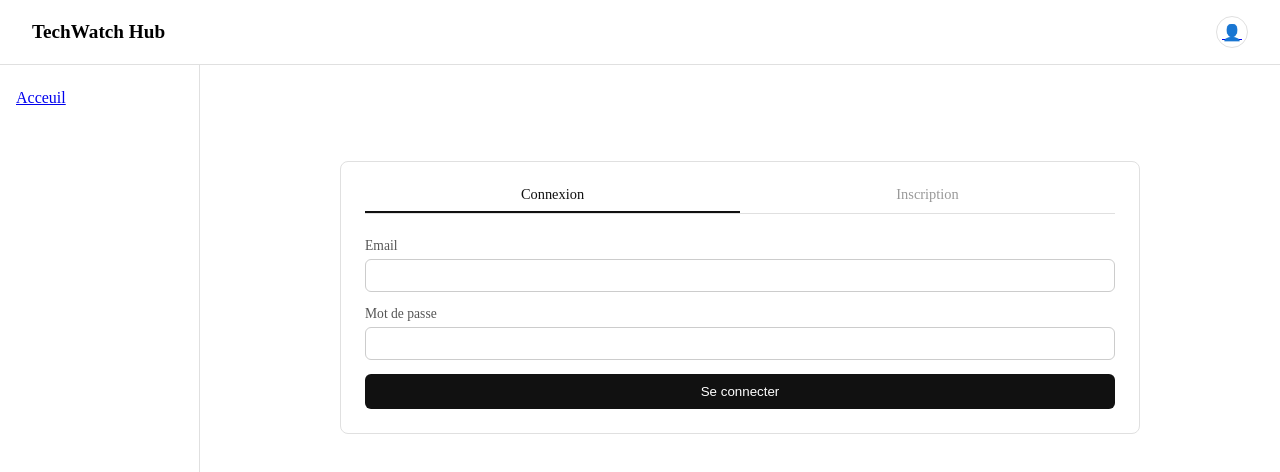
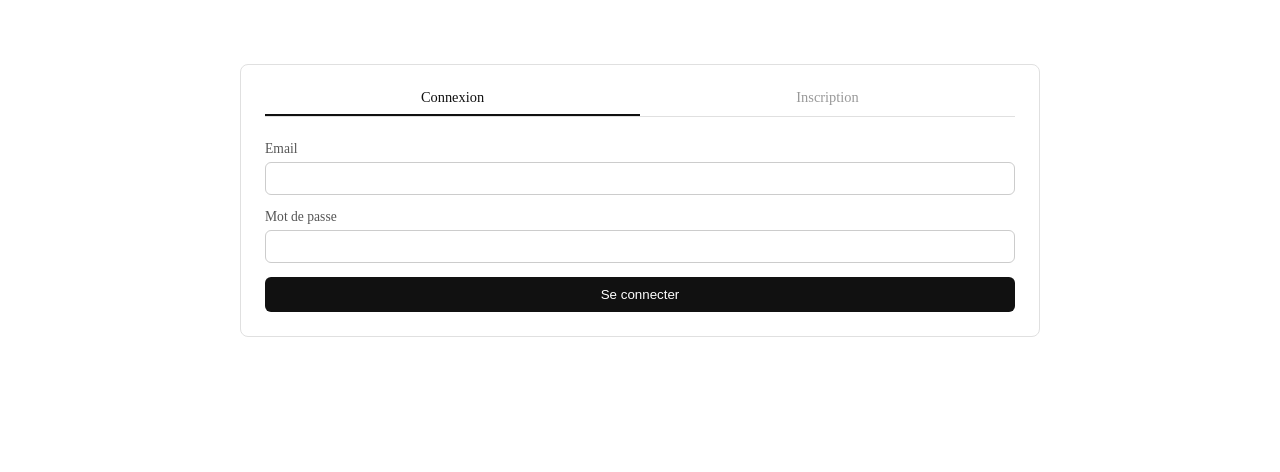
Before and after one commit to daryllevy/TechWatch-Hub, a React (Vite) app in the folder client/: page /login in a window 1280 px wide. Shown: the top 472 px of the page. Built offline with nearby package versions, Linux system fonts and the light colour scheme.

Commit message:
flux d'authentification complet

```diff
--- a/client/src/main.jsx
+++ b/client/src/main.jsx
@@ -13,7 +13,6 @@ createRoot(document.getElementById("root")).render(
   <StrictMode>
     <BrowserRouter>
       <Routes>
-        <Route path="/" element={<App />}>
         <Route
           path="login"
           element={
@@ -30,6 +29,7 @@ createRoot(document.getElementById("root")).render(
             </PublicOnlyRoute>
           }
         />
+        <Route path="/" element={<App />}>
           <Route
             index
             element={
```
Lines whose indentation alone changed are shown as unchanged.
